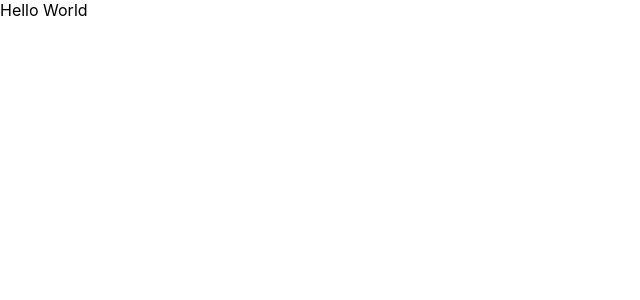
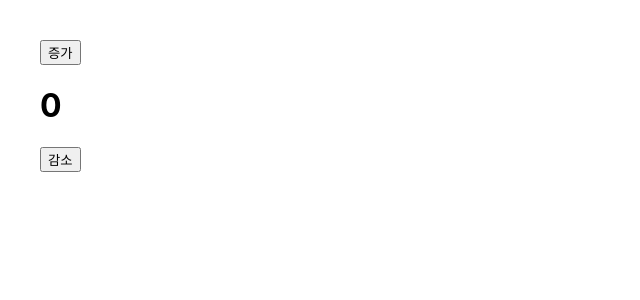
Before and after one commit to jaychang99/react-hook-study, a React (Create React App) app: page / in a window 1280 px wide. Shown: the top 300 px of the page, without its empty margins (0-640 px from the left). Built offline with nearby package versions, Linux system fonts and the light colour scheme.

Commit message:
feat: 기본적인 증가, 감소 컴포넌트 추가

```diff
--- a/src/App.css
+++ b/src/App.css
@@ -1,3 +1,7 @@
+body {
+  padding: 40px;
+}
+
 .App {
   text-align: center;
 }
--- a/src/App.js
+++ b/src/App.js
@@ -1,7 +1,28 @@
 import "./App.css";
+import { useState } from "react";
 
 function App() {
-  return <div>Hello World</div>;
+  const [count, setCount] = useState(0);
+
+  return (
+    <>
+      <button
+        onClick={() => {
+          setCount(count + 1);
+        }}
+      >
+        증가
+      </button>
+      <h1>{count}</h1>
+      <button
+        onClick={() => {
+          setCount(count - 1);
+        }}
+      >
+        감소
+      </button>
+    </>
+  );
 }
 
 export default App;
```
